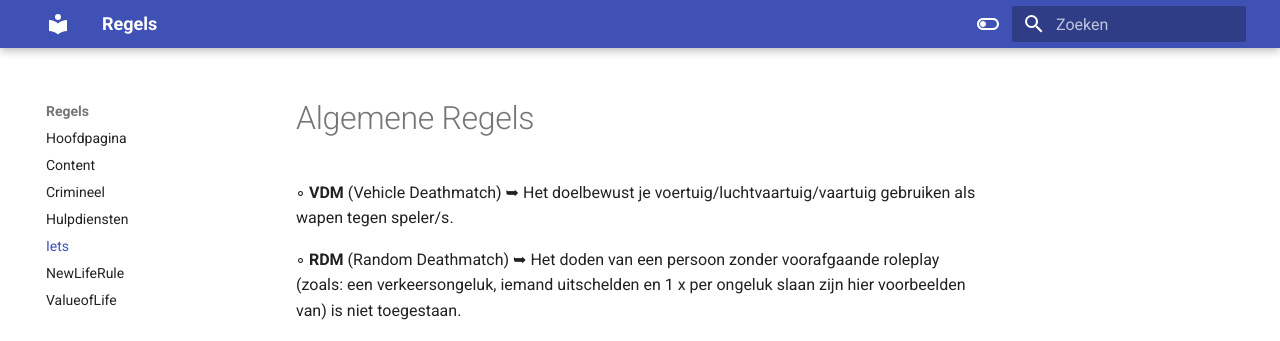
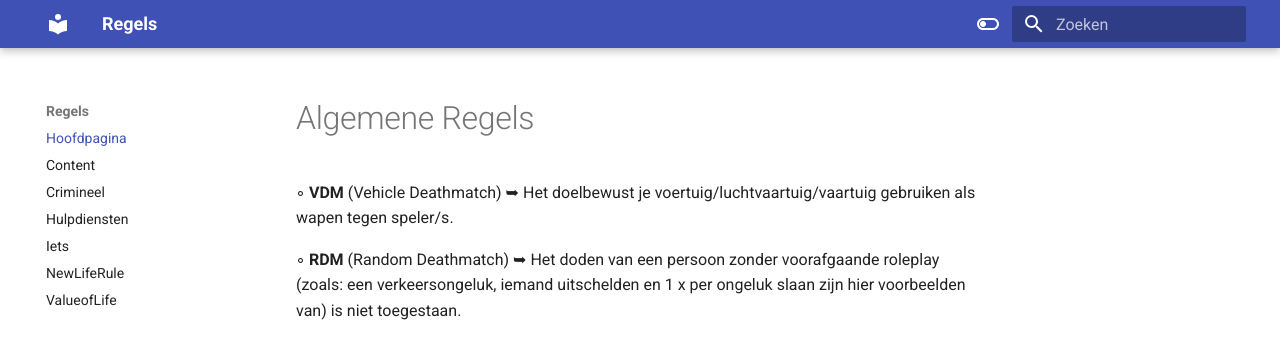
Before and after one commit to CappaWappa/Regels, an MkDocs documentation site: the page built from docs/index.md, in a window 1280 px wide. Shown: the top 341 px of the page. Built offline with MkDocs 1.6.1 and Material for MkDocs 9.7.7, drawn with Linux system fonts in a browser that asks for light colours; comment, search, counter and statistics services are not loaded.

```diff
--- a/mkdocs.yml
+++ b/mkdocs.yml
@@ -32,10 +32,10 @@ extra_javascript:
   - https://cdnjs.cloudflare.com/ajax/libs/tablesort/5.2.1/tablesort.min.js
   - javascripts/tables.js
 nav:
-  - Hoofdpagina: algemeen.md
+  - Hoofdpagina: index.md
   - Content: content.md
   - Crimineel: crimineel.md
   - Hulpdiensten: hulpdiensten.md
-  - Iets: index.md
+  - Iets: algemeen.md
   - NewLifeRule: newliferule.md
   - ValueofLife: valueoflife.md
```
